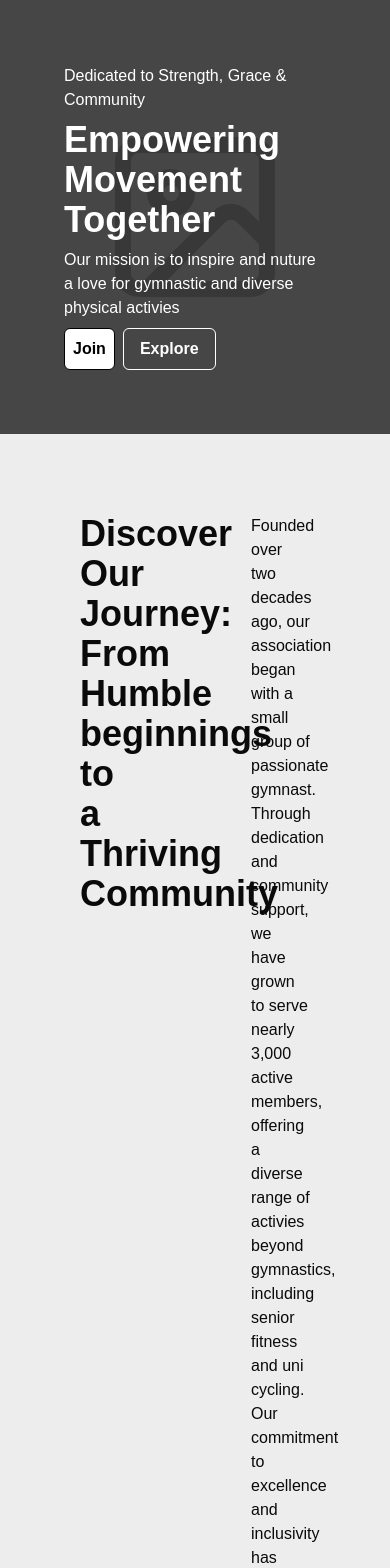
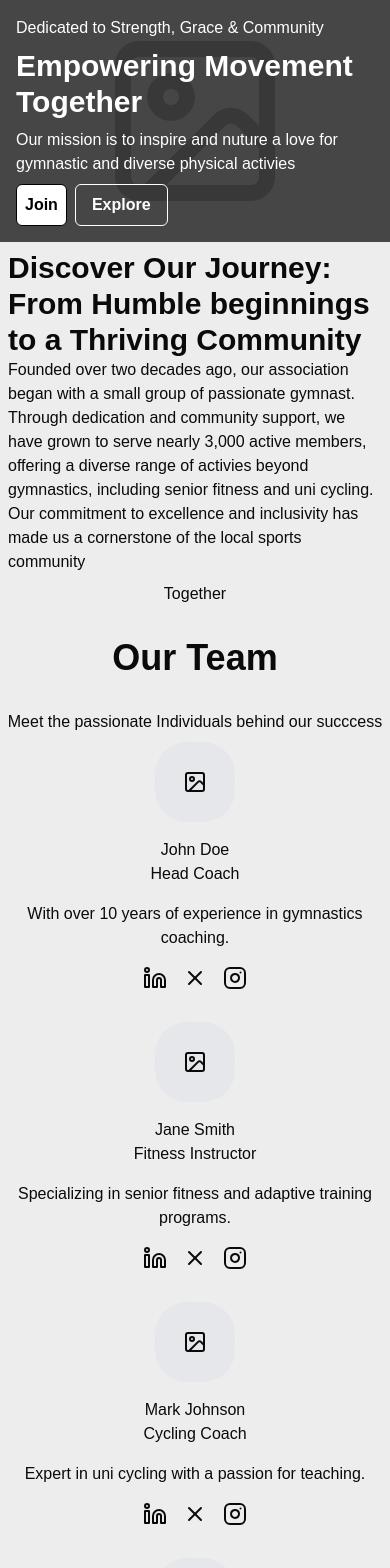
Before and after one commit to lloladin123/GymnasticsSaaS, a Next.js app: page /aboutUs in a window 390 px wide. Shown: the part 80-1648 px from the top of the page. Built offline with nearby package versions, Linux system fonts and the light colour scheme.

Commit message:
Add: phone support for About us page

```diff
--- a/app/aboutUs/Discover.tsx
+++ b/app/aboutUs/Discover.tsx
@@ -2,8 +2,8 @@ import React from "react";
 
 const Discover = () => {
   return (
-    <section className="grid grid-cols-2 p-20 gap-28">
-      <h1 className="text-4xl font-black">
+    <section className="grid md:grid-cols-2 p-2 md:p-20 md:gap-28">
+      <h1 className="text-3xl md:text-4xl font-black">
         Discover Our Journey: From Humble beginnings to a Thriving Community
       </h1>
       <p>
--- a/app/aboutUs/OurTeam.tsx
+++ b/app/aboutUs/OurTeam.tsx
@@ -64,15 +64,18 @@ const Teammembers: ITeamMember[] = [
 
 const OurTeam = () => {
   return (
-    <section className="grid gap-y-8 place-items-center">
-      <div className="grid grid-rows-3 gap-8 place-items-center">
+    <section className="grid gap-y-2 md:gap-y-8 place-items-center">
+      <div className="grid md:grid-rows-3 gap-8 place-items-center">
         <span>Together</span>
         <h1 className="text-4xl font-black">Our Team</h1>
         <p>Meet the passionate Individuals behind our succcess</p>
       </div>
-      <div className="flex flex-row flex-wrap gap-y-16">
+      <div className="flex flex-col md:flex-row flex-wrap gap-y-8 md:gap-y-16">
         {Teammembers.map((label, index) => (
-          <div key={index} className="grid grid-rows w-1/4 place-items-center">
+          <div
+            key={index}
+            className="grid grid-rows w-full md:w-1/4 place-items-center"
+          >
             <div className="grid grid-rows place-items-center gap-4 text-center">
               <div className="bg-gray-200 w-20 h-20  rounded-4xl flex items-center justify-center">
                 {label.image}
--- a/app/aboutUs/Trusted.tsx
+++ b/app/aboutUs/Trusted.tsx
@@ -23,8 +23,8 @@ const TrustedIcons: ITrustedIcon[] = [
 
 const Trusted = () => {
   return (
-    <section className="my-20 grid gap-y-4 place-items-center">
-      <span className="font-black">
+    <section className="my-10 md:my-20 grid md:gap-y-4 place-items-center">
+      <span className="text-center font-black">
         Trusted by top brands and organizations worldwide
       </span>
       <div className="flex flex-row justify-center items-center flex-wrap gap-4">
--- a/app/aboutUs/page.tsx
+++ b/app/aboutUs/page.tsx
@@ -15,7 +15,9 @@ const aboutUs = () => {
         backgroundIcon={<Image className="w-full h-full" />}
       >
         <span>Dedicated to Strength, Grace & Community</span>
-        <h1 className="font-black text-4xl">Empowering Movement Together</h1>
+        <h1 className="font-black text-3xl md:text-4xl">
+          Empowering Movement Together
+        </h1>
         <p>
           Our mission is to inspire and nuture a love for gymnastic and diverse
           physical activies
--- a/components/BackgroundOverlay.tsx
+++ b/components/BackgroundOverlay.tsx
@@ -21,7 +21,7 @@ const BackgroundOverlay: React.FC<BackgroundOverlayProps> = ({
 
       <div className="absolute inset-0 bg-black opacity-70 z-20" />
 
-      <div className="relative z-30 h-full p-4 flex justify-center flex-col space-y-2 text-white 4 p-16">
+      <div className="relative z-30 h-full p-4 flex justify-center flex-col space-y-2 text-white 4 md:p-16">
         {children}
       </div>
     </section>
```
